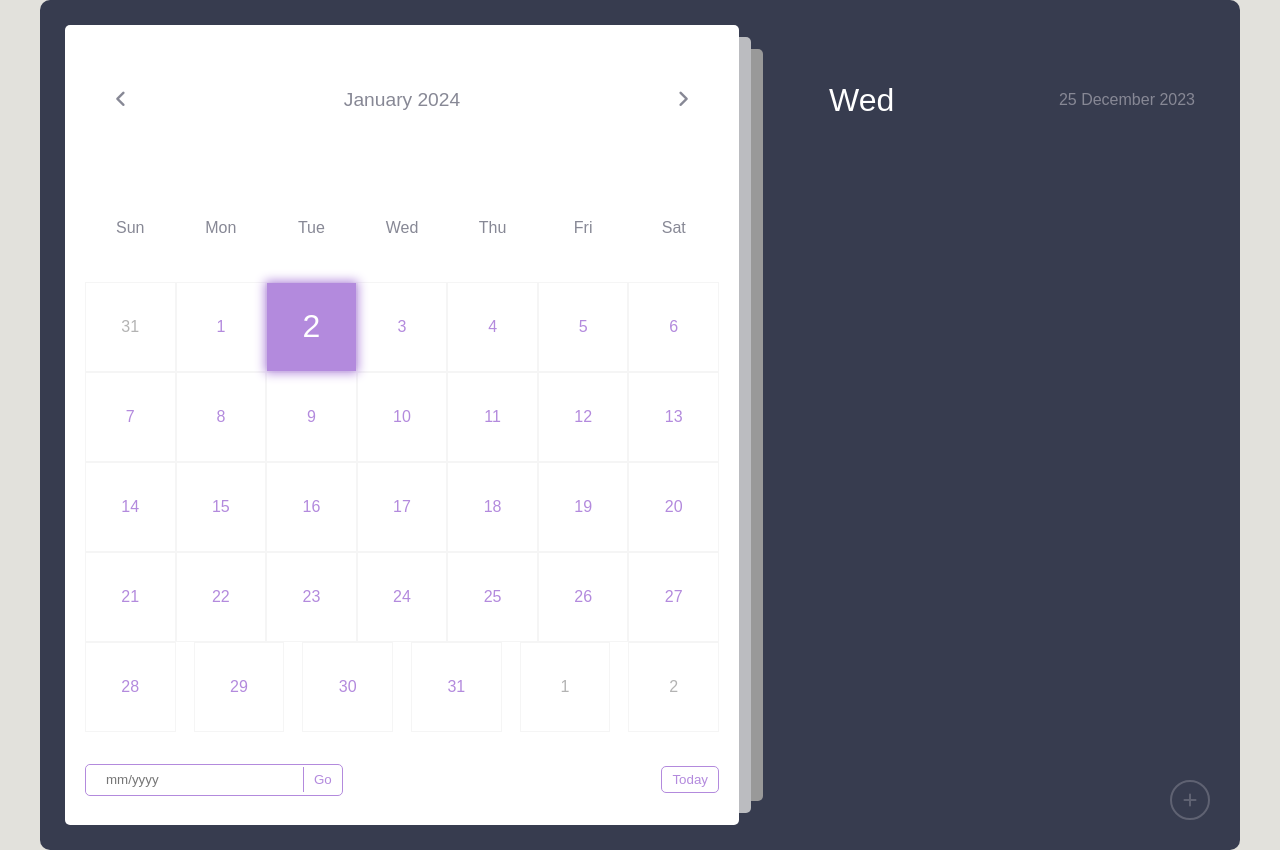
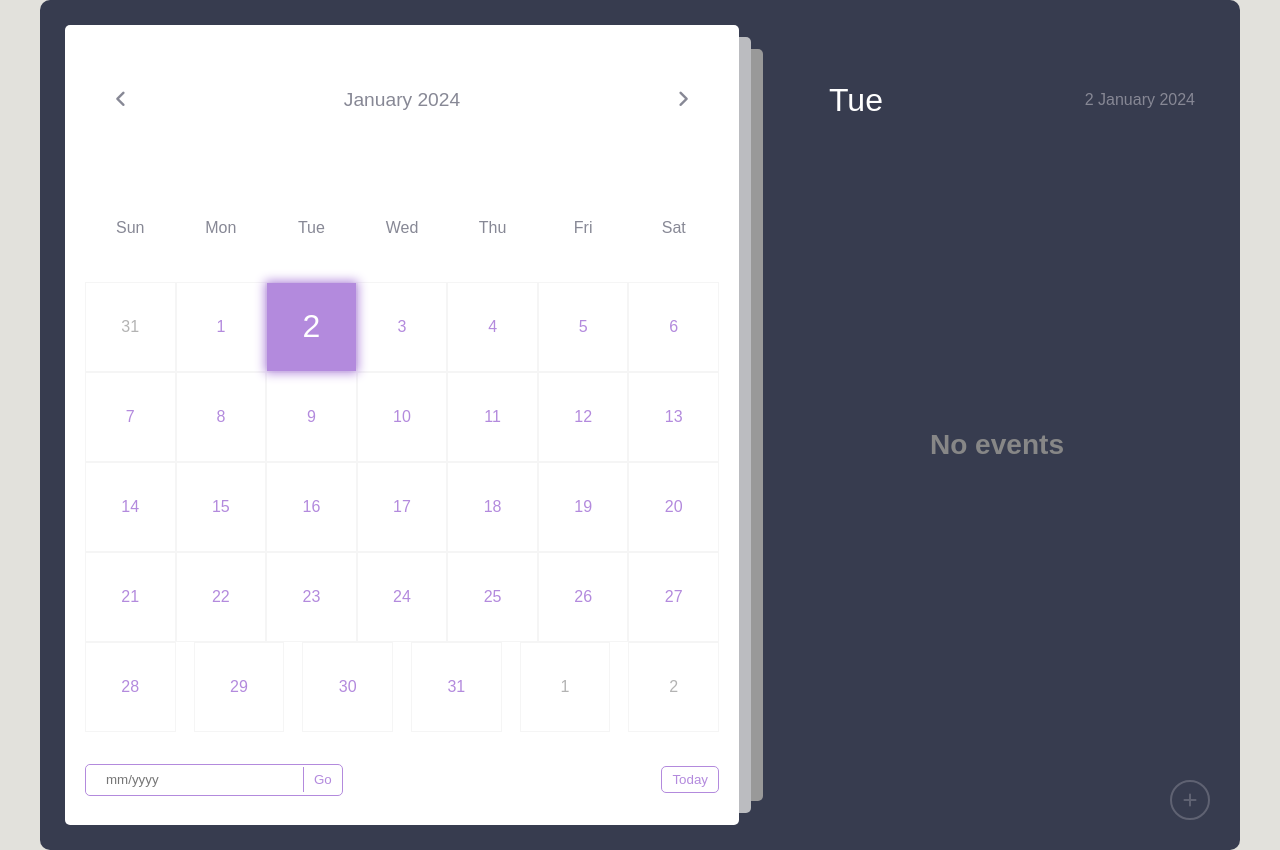
Before and after one commit to MarcosRinker/calendario, a plain HTML site: page index.html in a window 1280 px wide. Drawn offline with Linux system fonts and the light colour scheme.

Commit message:
Exibir eventos na direita

```diff
--- a/script.js
+++ b/script.js
@@ -6,7 +6,10 @@ const calendar = document.querySelector(".calendar"),
     todayBtn = document.querySelector(".today-btn"),
     gotoBtn = document.querySelector(".goto-btn"),
     dateInput = document.querySelector(".date-input"),
-    eventsContainer = document.querySelector(".events")   ;
+    eventsContainer = document.querySelector(".events"),
+    eventDay = document.querySelector(".event-day"),
+    eventDate = document.querySelector(".event-date");
+
 
 
 
@@ -99,19 +102,23 @@ function initCalendar() {
             year == new Date().getFullYear() &&
             month == new Date().getMonth()
         ) {
+            activeDay = i;
+            getActiveDay(i);
+            updateEvents(i);
+
             //if event found also add event class
             //add active on today at startup
-            if(event){
+            if (event) {
                 days += `<div class = "day today active event">${i}</div>`;
-            }else{
+            } else {
                 days += `<div class = "day today active">${i}</div>`;
             }
         }
         //add remaing as it is
         else {
-            if(event){
+            if (event) {
                 days += `<div class = "day  event">${i}</div>`;
-            }else{
+            } else {
                 days += `<div class = "day ">${i}</div>`;
             }
         }
@@ -267,12 +274,18 @@ addEventTo.addEventListener("input", (e) => {
 
 
 // Lets create function to add lostner on days after rendered
-function addListner(){
+function addListner() {
     const days = document.querySelectorAll(".day");
     days.forEach((day) => {
         day.addEventListener("click", (e) => {
             //set current day as active day
             activeDay = Number(e.target.innerHTML);
+
+            //call active day after click
+            getActiveDay(e.target.innerHTML);
+            updateEvents(Number(e.target.innerHTML));
+
+
 
             //remove active from already active day
             days.forEach((day) => {
@@ -280,41 +293,41 @@ function addListner(){
             });
 
             //if prev month day clicked goto prev month and add active
-            if(e.target.classList.contains("prev-date")){
+            if (e.target.classList.contains("prev-date")) {
                 prevMonth();
 
-                setTimeout(() =>{
+                setTimeout(() => {
                     //select all days of that months
                     const days = document.querySelectorAll(".day");
 
                     //after going to prev month add active to clicked
                     days.forEach((day) => {
-                        if(!day.classList.contains("prev-date") &&
+                        if (!day.classList.contains("prev-date") &&
                             day.innerHTML == e.target.innerHTML
-                        ){
+                        ) {
                             day.classList.add("active");
                         }
                     });
                 }, 100);
                 //same with next days
-            }else if(e.target.classList.contains("next-date")){
+            } else if (e.target.classList.contains("next-date")) {
                 nextMonth();
 
-                    setTimeout(() =>{
+                setTimeout(() => {
                     //select all days of that months
                     const days = document.querySelectorAll(".day");
 
                     //after going to prev month add active to clicked
                     days.forEach((day) => {
-                            if(!day.classList.contains("next-date") &&
+                        if (!day.classList.contains("next-date") &&
                             day.innerHTML == e.target.innerHTML
-                            ){
+                        ) {
                             day.classList.add("active");
                         }
                     });
                 }, 100);
 
-               }else{
+            } else {
                 //renaing current month days
                 e.target.classList.add("active");
             }
@@ -329,4 +342,55 @@ function addListner(){
 }
 
 
+
+
 //lets show active day events and date at top
+function getActiveDay(date) {
+    const day = new Date(year, month, date);
+    const dayName = day.toString().split(" ")[0];
+    eventDay.innerHTML = dayName;
+    eventDate.innerHTML = date + " " + months[month] + " " + year;
+}
+
+
+//function to show events os that day
+function updateEvents(date) {
+    let events = "";
+    eventsArr.forEach((event) => {
+        //get events of active day only
+        if (
+            date === event.day &&
+            month + 1 === event.month &&
+            year === event.year
+        ) {
+            // then show event on document
+            event.events.forEach((event) => {
+                events += `
+                    <div class="event">
+                        <div class="title">
+                            <i class="fas fa-circle"></i>
+                            <h3 class="event-title">${event.title}</h3>
+                        </div>
+                        <div class="event-time">
+                            <span class="event-time">${event.time}</span>
+                        </div>
+                    </div>
+                `;
+            });
+        }
+    });
+
+    //if nothing found
+    if (events == "") {
+        events = `
+            <div class="no-event">
+                 <h3>No events</h3>
+                </div>`;
+    }
+
+    console.log(events);
+    eventsContainer.innerHTML = events;
+
+}
+
+//lets creat function to add events
--- a/style.css
+++ b/style.css
@@ -312,7 +312,18 @@ body{
 .event .event:hover::after{
     display: flex;
 }
-.add-event-wrapper{
+.events .no-event{
+    width: 100%;
+    height: 100%;
+    display: flex;
+    align-items: center;
+    justify-content: center;
+    font-size: 1.5rem;
+    font-weight: 500;
+    color: #878787;
+}
+
+ .add-event-wrapper{
     position: absolute;
     bottom: 100px;
     left: 50%;
```
Lines whose indentation alone changed are shown as unchanged.
